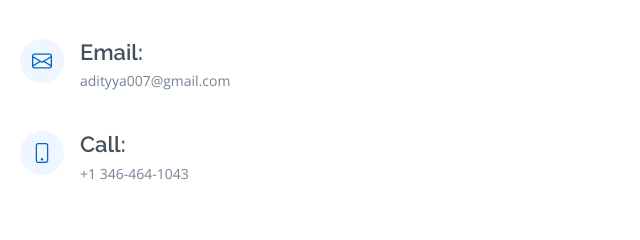
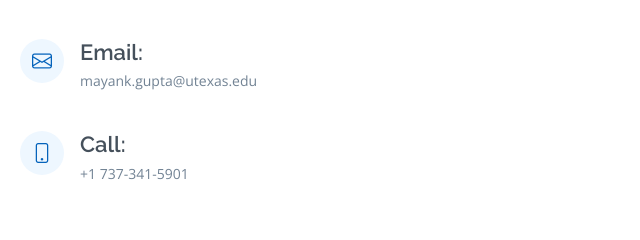
Before and after one commit to MayankG96/MayankG96.github.io, a plain HTML site: page index.html in a window 1280 px wide. Shown: the part 4704-4944 px from the top of the page, 112-752 px from the left. Drawn offline with nearby package versions, Linux system fonts and the light colour scheme.

Commit message:
Update index.html

```diff
--- a/index.html
+++ b/index.html
@@ -373,13 +373,13 @@
               <div class="email">
                 <i class="bi bi-envelope"></i>
                 <h4>Email:</h4>
-                <p>adityya007@gmail.com</p>
+                <p>mayank.gupta@utexas.edu</p>
               </div>
 
               <div class="phone">
                 <i class="bi bi-phone"></i>
                 <h4>Call:</h4>
-                <p>+1 346-464-1043</p>
+                <p>+1 737-341-5901</p>
               </div>
 
             </div>
```
